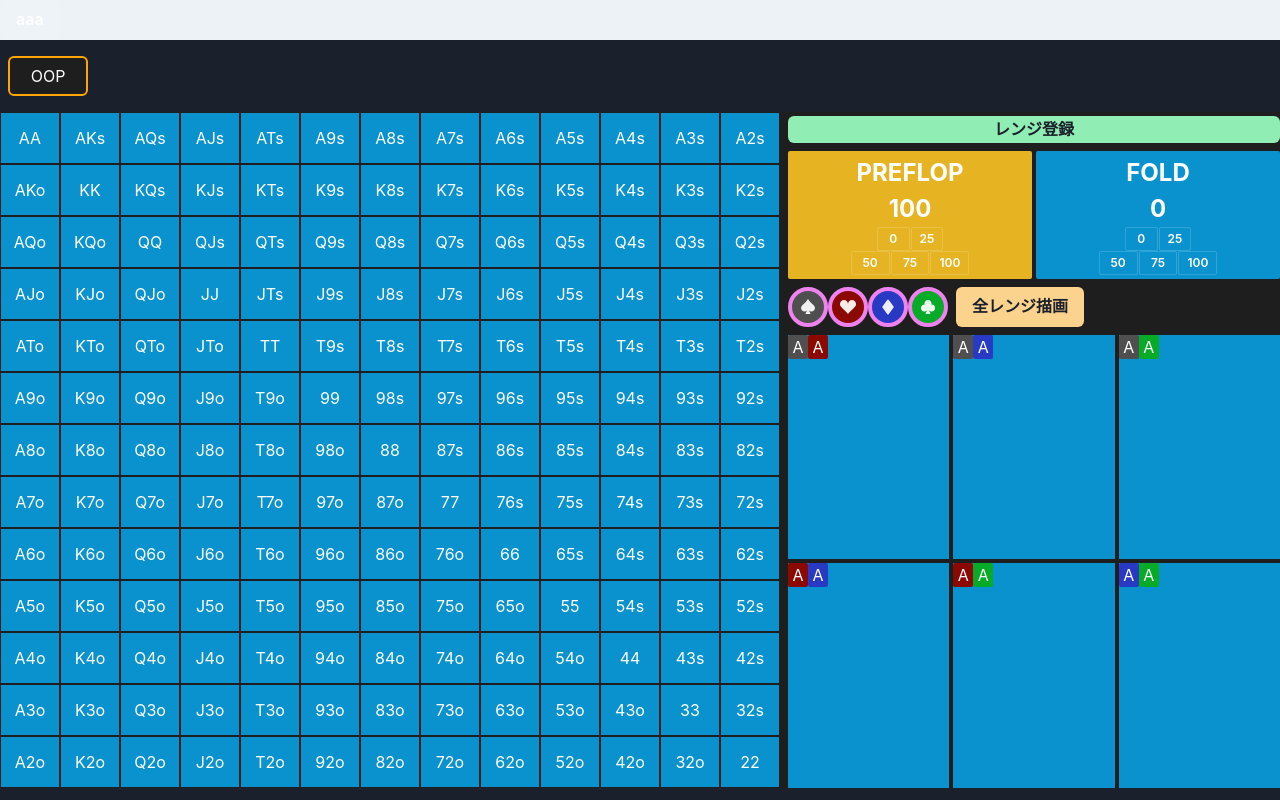
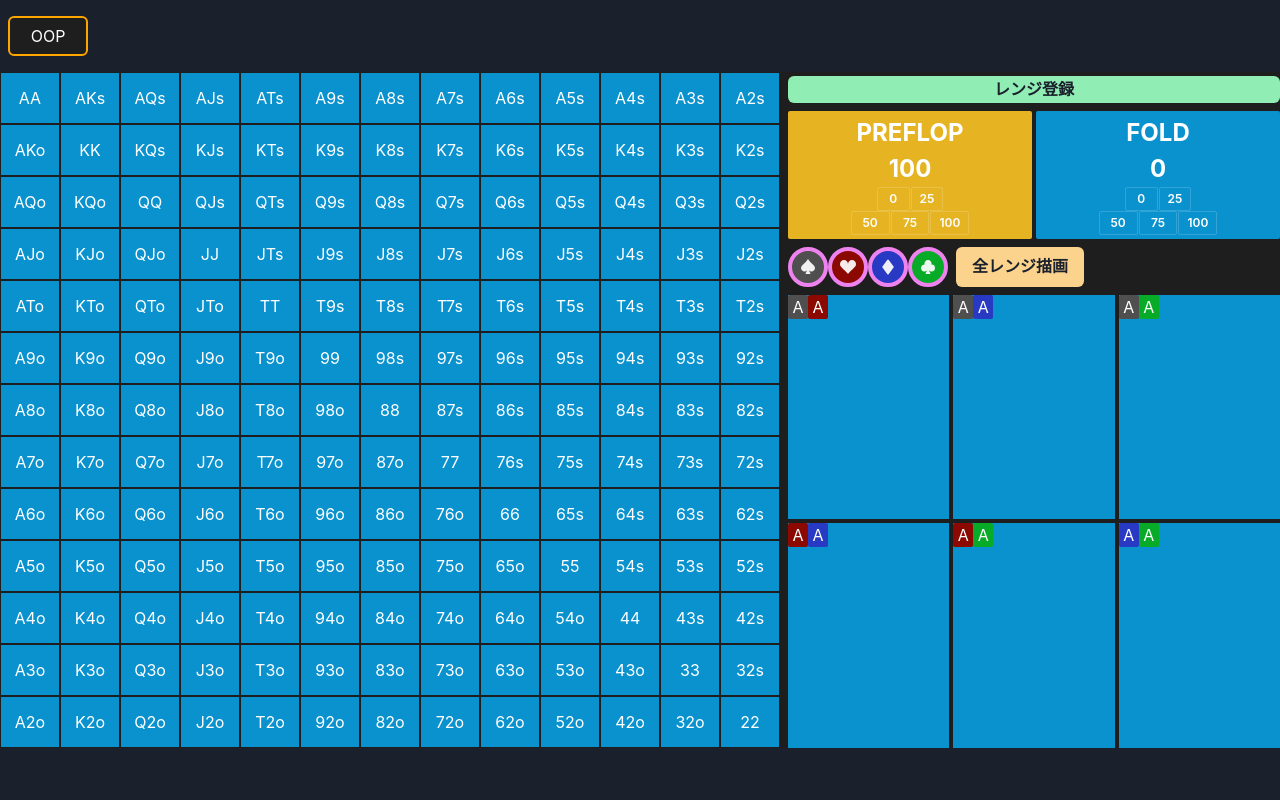
Before and after one commit to nebular-lab/play-ful-hand-mix, a Next.js app: page / in a window 1280 px wide. Built offline with nearby package versions, Linux system fonts and the light colour scheme.

Commit message:
delete: header

```diff
--- a/src/template/edit/index.tsx
+++ b/src/template/edit/index.tsx
@@ -18,7 +18,7 @@ type Props = {
 };
 const EditPage: FC<Props> = (props) => {
   const { isMouseDownRef, onMouseDown, onMouseUp } = props;
-  const {setSelectedHandIndex} = useSelectedHandIndex();
+  const { setSelectedHandIndex } = useSelectedHandIndex();
   return (
     <Flex
       w={'full'}
@@ -27,9 +27,6 @@ const EditPage: FC<Props> = (props) => {
       onMouseDown={onMouseDown}
       onMouseUp={onMouseUp}
     >
-      <Flex w={'full'} h={10} bg={'gray.100'}>
-        <Button onClick={() => setSelectedHandIndex(null)}>aaa</Button>
-      </Flex>
       <Flex py={4} px={2}>
         <HandTreeContainer />
       </Flex>
```
